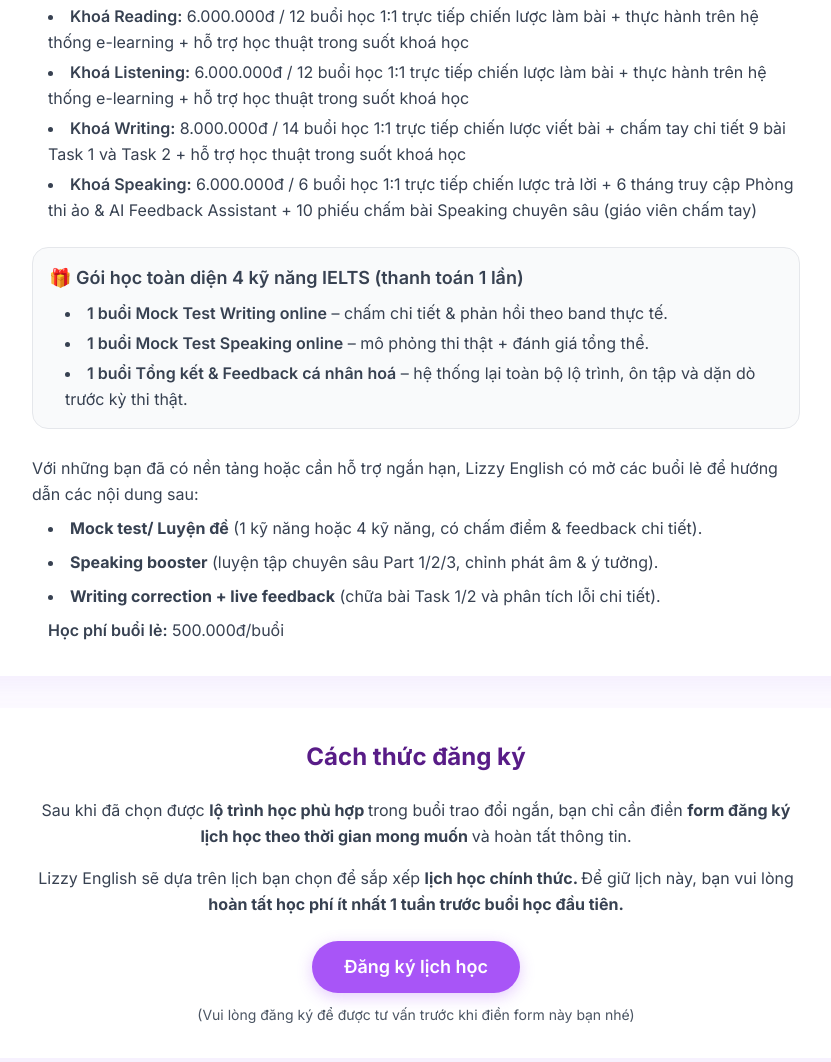
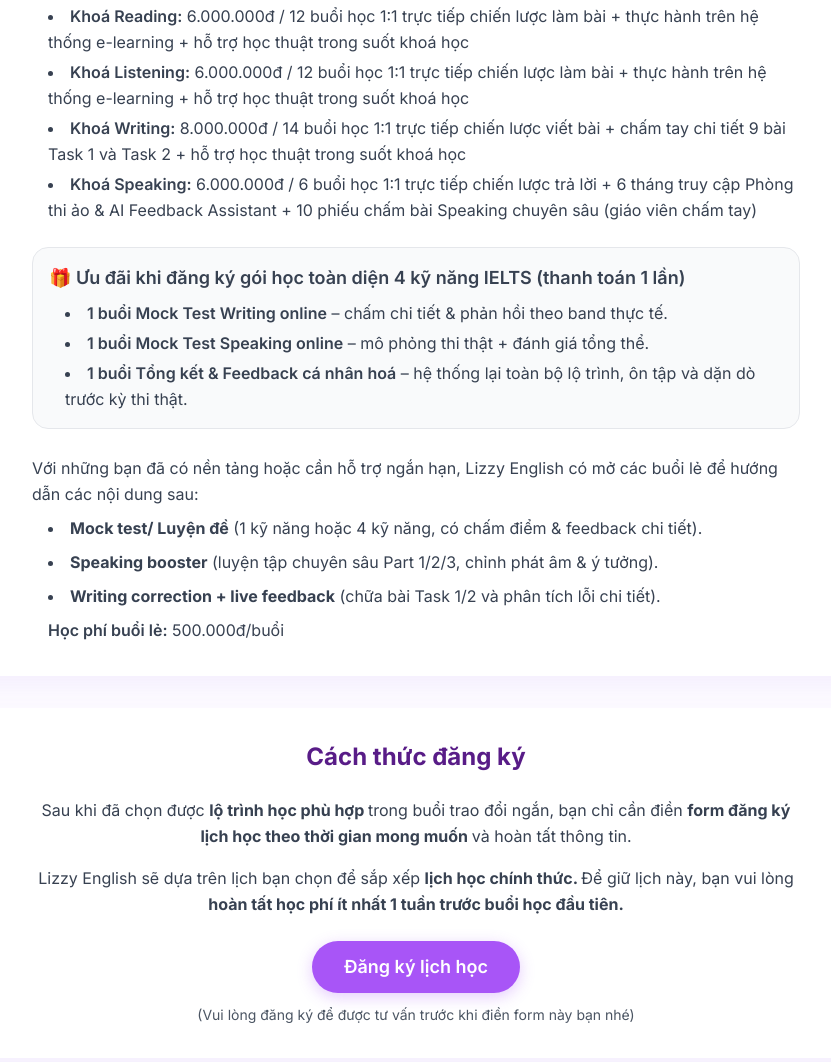
Before and after one commit to lizzyenglish/landing-page-ielts-masterclass, a plain HTML site: page index.html in a window 1280 px wide. Shown: the part 4069-5131 px from the top of the page, without its empty margins (224-1055 px from the left). Drawn offline with nearby package versions, Linux system fonts and the light colour scheme.

Commit message:
Update index.html

```diff
--- a/index.html
+++ b/index.html
@@ -446,7 +446,7 @@ Sau khi hoàn thành khoá, học viên có thể đặt thêm buổi chuyên s
     <li><span class="font-semibold">Khoá Speaking:</span> 6.000.000đ / 6 buổi học 1:1 trực tiếp chiến lược trả lời + 6 tháng truy cập Phòng thi ảo & AI Feedback Assistant + 10 phiếu chấm bài Speaking chuyên sâu (giáo viên chấm tay)</li>
 </ul>
 <div class="mt-6 p-4 rounded-2xl bg-gray-50 border border-gray-200">
-  <h3 class="text-lg font-semibold mb-2">🎁 Gói học toàn diện 4 kỹ năng IELTS (thanh toán 1 lần)</h3>
+  <h3 class="text-lg font-semibold mb-2">🎁 Ưu đãi khi đăng ký gói học toàn diện 4 kỹ năng IELTS (thanh toán 1 lần)</h3>
   <ul class="list-disc list-inside space-y-1 pl-4">
     <li><span class="font-semibold">1 buổi Mock Test Writing online</span> – chấm chi tiết & phản hồi theo band thực tế.</li>
     <li><span class="font-semibold">1 buổi Mock Test Speaking online</span> – mô phỏng thi thật + đánh giá tổng thể.</li>
```
